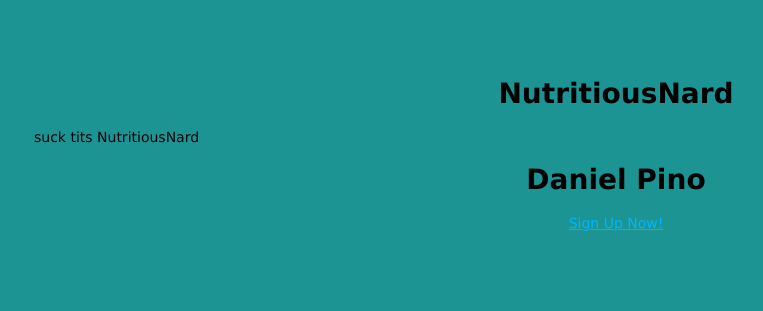
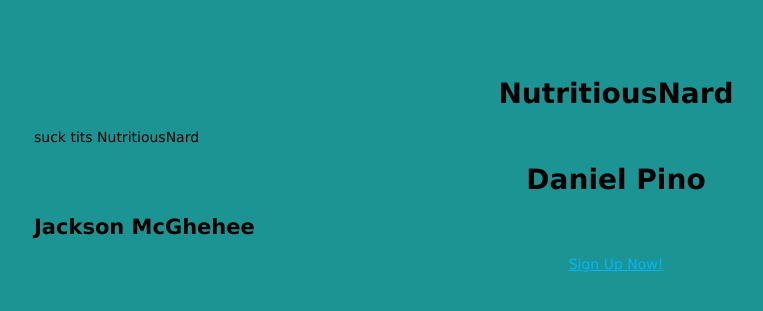
Before and after one commit to bs317482/hello_world, a Node server app: page / in a window 1280 px wide. Shown: the top 311 px of the page, without its empty margins (24-787 px from the left). Run offline with Node 20, Linux system fonts and the light colour scheme; some libraries are stand-ins or nearby versions.

Commit message:
testing11

```diff
--- a/views/layout.hbs
+++ b/views/layout.hbs
@@ -7,6 +7,7 @@
   <body>
     {{{body}}}
 <h1>Daniel Pino</h1>
+<h2>Jackson McGhehee</h2>
   <div class="button primary">
     <a href="users/new">
     Sign Up Now!
```
